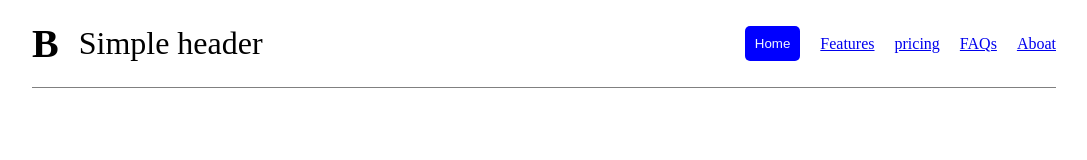
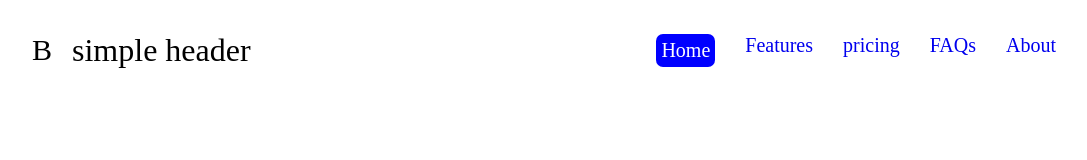
Before and after one commit to codeLoverno1/header-1, a plain HTML site: page index.html in a window 1280 px wide. Shown: the whole page, without its empty margins (96-1183 px from the left). Drawn offline with Linux system fonts and the light colour scheme.

Commit message:
make header 0ne

```diff
--- a/index.html
+++ b/index.html
@@ -4,6 +4,7 @@
     <meta charset="UTF-8" />
     <meta http-equiv="X-UA-Compatible" content="IE=edge" />
     <meta name="viewport" content="width=, initial-scale=1.0" />
+
     <link rel="stylesheet" href="style.css" />
 
     <title></title>
@@ -12,15 +13,15 @@
     <div class="big-box">
       <div class="inner-box">
         <div class="left">
-          <span> B </span>
-          <h1>Simple header</h1>
+          <span>B</span>
+          <h1>simple header</h1>
         </div>
         <div class="right">
-          <button>Home</button>
-          <a class="a" href="#">Features</a>
-          <a class="a" href="#">pricing</a>
-          <a class="a" href="#">FAQs</a>
-          <a class="a" href="#">Aboat</a>
+          <a href="#" class="home">Home</a>
+          <a href="#">Features</a>
+          <a href="#">pricing</a>
+          <a href="#">FAQs</a>
+          <a href="#">About</a>
         </div>
       </div>
     </div>
--- a/style.css
+++ b/style.css
@@ -3,27 +3,33 @@
     margin: 0;
 }
 
-.big-box {}
+.big-box {
+    height: 100px;
+
+
+}
 
 .inner-box {
-
-
-
+    height: 100px;
+    width: 80%;
     margin: 0 auto;
     display: flex;
     justify-content: space-between;
-    width: 80%;
-    padding-top: 20px;
-    padding-bottom: 20px;
-    border-bottom: 1px solid gray;
+    align-items: center;
+
 }
 
-.left,
-.right {}
+.right {
+    padding-top: 10px;
+    padding-bottom: 10px;
+    display: flex;
+    gap: 30px;
+}
 
-.left span {
-    font-size: 40px;
-    font-weight: bold;
+.right a {
+    text-decoration: none;
+    font-size: 20px;
+
 
 }
 
@@ -33,21 +39,17 @@
     gap: 20px;
 }
 
-.left h1 {
-    font-weight: 100;
+.left span {
+    font-size: 30px;
 }
 
-.right button {
-    background-color: blue;
-    border: none;
-    color: aliceblue;
-
-    padding: 10px;
-    border-radius: 5px;
+.left h1 {
+    font-weight: 30;
 }
 
-.right {
-    display: flex;
-    align-items: center;
-    gap: 20px;
+.right .home {
+    background-color: blue;
+    border-radius: 7px;
+    color: white;
+    padding: 5px;
 }
```
